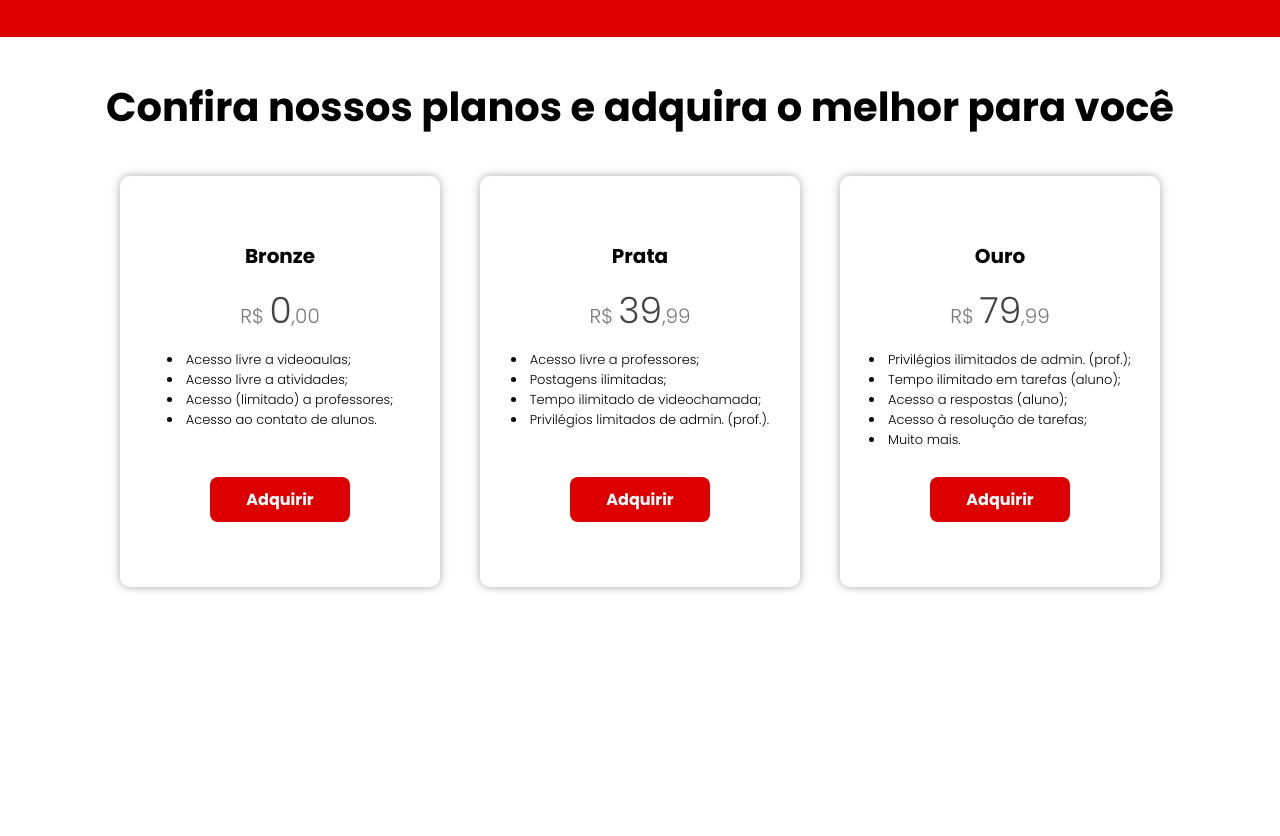
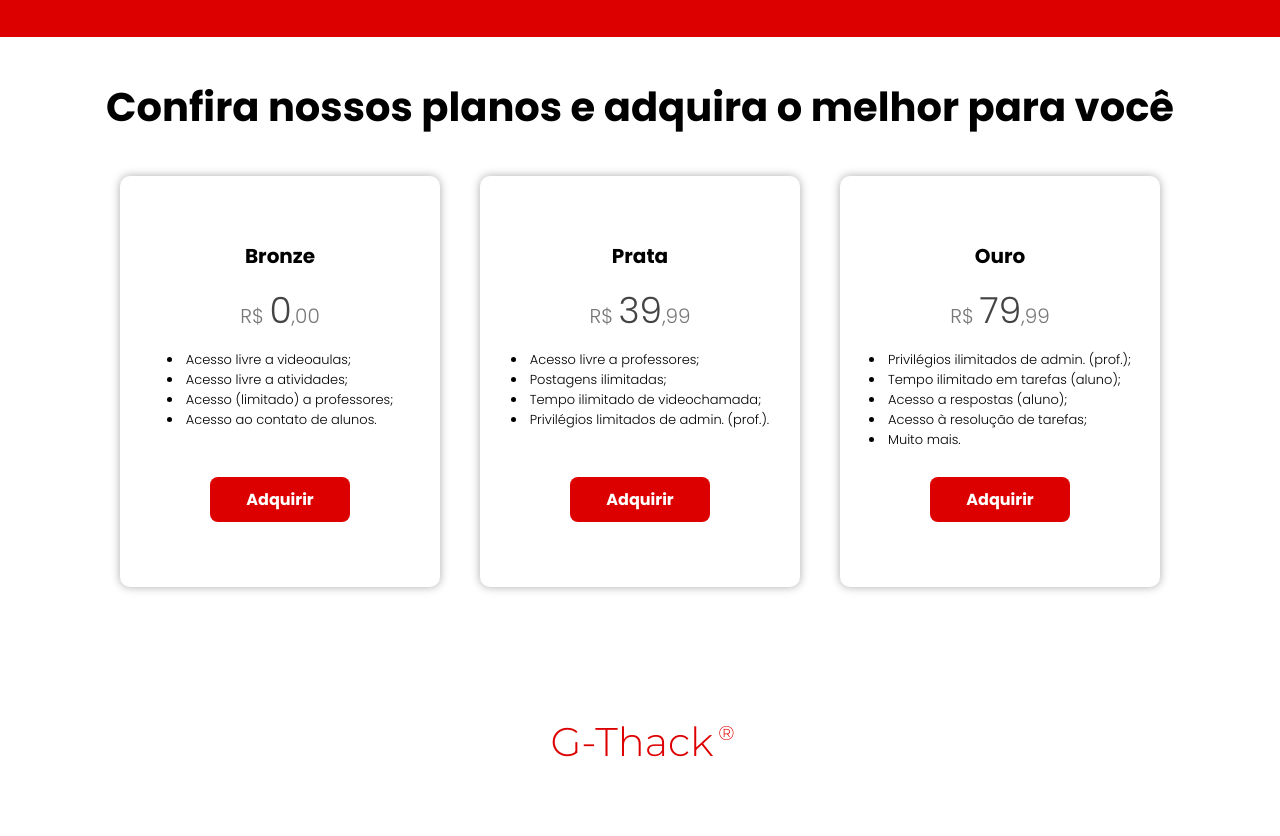
Before and after one commit to luizthecoder/gthack-landing-page, a plain HTML site: page pages/index.html in a window 1280 px wide. Shown: the part 2074-2910 px from the top of the page. Before the commit the page ends 2701 px from the top, so only its background shows below. Drawn offline with Linux system fonts and the light colour scheme.

Commit message:
Page's footer created.

```diff
--- a/pages/index.html
+++ b/pages/index.html
@@ -18,6 +18,7 @@
     <link rel="stylesheet" href="../styles/number-presentation-list.class.css">
     <link rel="stylesheet" href="../styles/user-feedback-list.class.css">
     <link rel="stylesheet" href="../styles/plans-list.class.css">
+    <link rel="stylesheet" href="../styles/footer.css">
 
     <!-- Fonts imported. -->
     <link rel="preconnect" href="https://fonts.googleapis.com">
@@ -271,6 +272,10 @@
         </section>
     </main>
 
+    <footer>
+        <a href="./index.html" target="_self" class="logo">G-Thack</a>
+    </footer>
+
 
     <!-- JS scripts -->
     <script>
--- /dev/null
+++ b/styles/footer.css
@@ -0,0 +1,17 @@
+footer {
+    display: flex;
+    justify-content: center;
+    align-items: center;
+    padding: 70px 0
+}
+
+
+footer .logo { font-size: 40px }
+
+footer .logo::after {
+    content: '®';
+    font-size: 20px;
+    position: relative;
+    left: 5px;
+    bottom: 16px
+}
```
